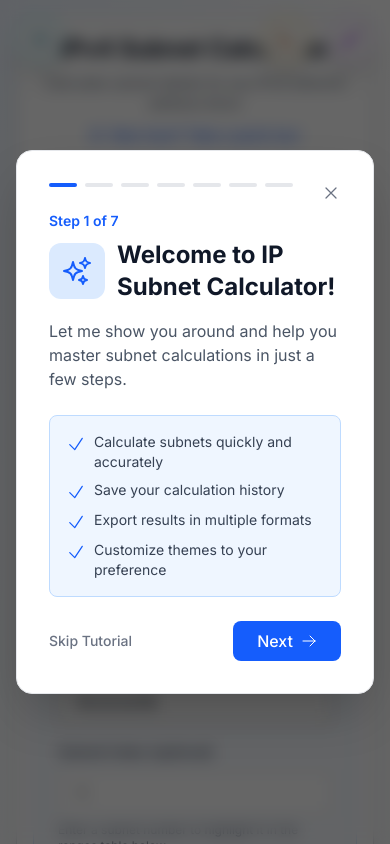
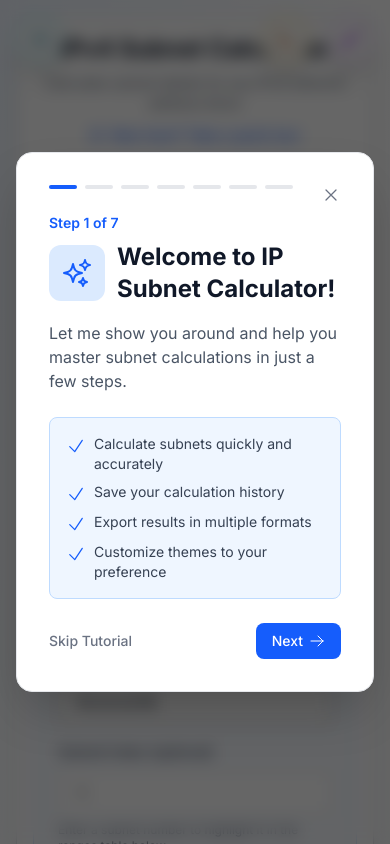
Before and after one commit to tingaz-2nye/ip-subnet-calculator, a Next.js app: page / in a window 390 px wide. Shown: the top 844 px of the page. Built offline with nearby package versions, Linux system fonts and the light colour scheme.

Commit message:
Fix onboarding tour buttons for mobile - reduce size and shorten text

```diff
--- a/src/components/subnet/Onboarding.tsx
+++ b/src/components/subnet/Onboarding.tsx
@@ -324,19 +324,20 @@ export const Onboarding = memo(function Onboarding({
                   {currentStep > 0 && (
                     <button
                       onClick={handlePrevious}
-                      className={`flex items-center gap-2 px-4 py-2 rounded-lg font-medium transition-colors ${
+                      className={`flex items-center gap-1.5 px-3 sm:px-4 py-2 rounded-lg text-sm sm:text-base font-medium transition-colors ${
                         isDark
                           ? "bg-slate-700 hover:bg-slate-600 text-white"
                           : "bg-gray-200 hover:bg-gray-300 text-gray-700"
                       }`}
                     >
                       <ArrowLeftIcon className="w-4 h-4" />
-                      Previous
+                      <span className="hidden xs:inline">Previous</span>
+                      <span className="xs:hidden">Prev</span>
                     </button>
                   )}
                   <button
                     onClick={handleNext}
-                    className={`flex items-center gap-2 px-6 py-2 rounded-lg font-medium transition-colors ${
+                    className={`flex items-center gap-1.5 px-4 sm:px-6 py-2 rounded-lg text-sm sm:text-base font-medium transition-colors ${
                       isDark
                         ? "bg-blue-600 hover:bg-blue-700 text-white"
                         : "bg-blue-600 hover:bg-blue-700 text-white"
@@ -345,11 +346,13 @@ export const Onboarding = memo(function Onboarding({
                     {isLastStep ? (
                       <>
                         <CheckIcon className="w-4 h-4" />
-                        Get Started
+                        <span className="hidden xs:inline">Get Started</span>
+                        <span className="xs:hidden">Start</span>
                       </>
                     ) : (
                       <>
-                        Next
+                        <span className="hidden xs:inline">Next</span>
+                        <span className="xs:hidden">Next</span>
                         <ArrowRightIcon className="w-4 h-4" />
                       </>
                     )}
```
